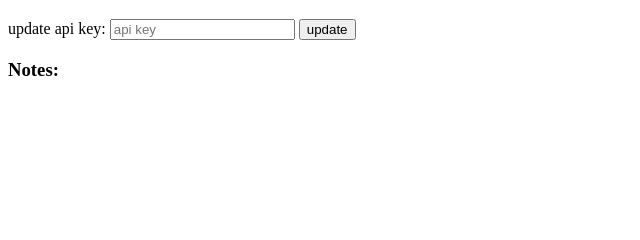
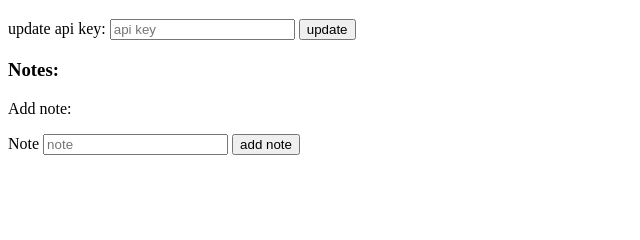
Before and after one commit to OfficerGreg/meta-plate, a Flask app: page /dashboard in a window 1280 px wide. Shown: the part 138-378 px from the top of the page, without its empty margins (0-640 px from the left). Run offline with Flask 2, Linux system fonts and the light colour scheme; a user stored in the database is signed in.

Commit message:
can create new notes

```diff
--- a/app.py
+++ b/app.py
@@ -9,6 +9,7 @@ from models import db, User
 from register import RegisterForm
 from login import LoginForm
 from apikey import ApiKeyForm
+from notes import NotesForm
 
 
 app = Flask(__name__)
@@ -25,8 +26,6 @@ login_manager.login_view = "login"
 @login_manager.user_loader
 def load_user(user_id):
    return User.query.get(int(user_id))
-
-
 
 db.init_app(app)
 
@@ -60,18 +59,29 @@ def login():
 def dashboard():
    user = current_user
 
-   form = ApiKeyForm()
-   if form.validate_on_submit():
-      # Get the logged-in user
+   api_form = ApiKeyForm()
+   if api_form.validate_on_submit():
       user = current_user
+      # Update the user's API key
+      user.api_key = api_form.api_key.data
+      db.session.commit()
+      return redirect(url_for("dashboard"))
 
-      # Update the user's API key
-      user.api_key = form.api_key.data
+   notes_form = NotesForm()
+   if notes_form.validate_on_submit():
+      # Add a new note
+      user.add_note(notes_form.note.data)
       db.session.commit()
       return redirect(url_for("dashboard"))
 
    notes = user.get_notes()
-   return render_template("dashboard.html", form=form, notes=notes)
+   return render_template("dashboard.html", api_form=api_form, notes_form=notes_form, notes=notes)
+
+@app.route("/note/<note>", methods=["GET"])
+@login_required
+def note(note):
+    return render_template("note.html", note=note)
+
 
 @app.route("/logout", methods=["GET", "POST"])
 @login_required
--- a/models.py
+++ b/models.py
@@ -5,13 +5,13 @@ import json
 
 db = SQLAlchemy()
 
-# Table Model for DB
+# User Table Model for DB
 class User(db.Model, UserMixin):
    id = db.Column(db.Integer, primary_key=True)
    username = db.Column(db.String(30), nullable=False, unique=True)
    password = db.Column(db.String(100), nullable=False)
    api_key  = db.Column(db.String(100))
-   notes    = db.Column(db.String)
+   notes    = db.Column(db.String, unique=True)
 
    def set_notes(self, notes):
       self.notes = json.dumps(notes)
@@ -21,5 +21,8 @@ class User(db.Model, UserMixin):
 
    def add_note(self, note):
       notes = self.get_notes()
-      notes.append(note)
-      self.set_notes(notes)
+
+      # check if unique
+      if note not in notes:
+         notes.append(note)
+         self.set_notes(notes)
--- /dev/null
+++ b/notes.py
@@ -0,0 +1,10 @@
+from flask_login import UserMixin, login_user, LoginManager, login_required, logout_user, current_user
+from flask_wtf import FlaskForm
+from wtforms import StringField, SubmitField
+from wtforms.validators import InputRequired, Length, ValidationError
+
+
+class NotesForm(FlaskForm):
+   note = StringField(validators=[InputRequired(),
+      Length(min=4, max=30)], render_kw={"placeholder": "note"})
+   submit = SubmitField("add note")
--- /dev/null
+++ b/static/css/note.css
@@ -0,0 +1,5 @@
+#text_area{
+    display: block;
+    margin-left: auto;
+    margin-right: auto;
+}
--- a/templates/dashboard.html
+++ b/templates/dashboard.html
@@ -1,11 +1,13 @@
 <!DOCTYPE html>
 <html lang="en">
+
 <head>
     <meta charset="UTF-8">
     <meta http-equiv="X-UA-Compatible" content="IE=edge">
     <meta name="viewport" content="width=device-width, initial-scale=1.0">
     <title>Dashboard</title>
 </head>
+
 <body>
     <h1>Logged in</h1>
     <a href="{{url_for('logout')}}">Log out</a>
@@ -13,12 +15,18 @@
 
     <form method="POST" action="">
         update api key:
-        {{ form.hidden_tag()}}
-        {{ form.api_key}}
-        {{ form.submit}}
+        {{ api_form.hidden_tag()}}
+        {{ api_form.api_key}}
+        {{ api_form.submit}}
     </form>
 
     <h3>Notes: </h3>
+    <p>Add note: </p>
+    <form method="POST" action="">
+        {{ notes_form.hidden_tag() }}
+        {{ notes_form.note.label }} {{ notes_form.note }}
+        {{ notes_form.submit }}
+    </form>
     <ul>
         {% for note in notes %}
         <li>{{ note }}</li>
@@ -26,4 +34,5 @@
     </ul>
 
 </body>
+
 </html>
--- a/templates/notes.html
+++ b/templates/notes.html
@@ -8,6 +8,8 @@
 </head>
 <body>
     <h1>Notes</h1>
-
+    {% for note in notes %}
+        <p><a href="{{ url_for('note', note=note) }}">{{ note }}</a></p>
+    {% endfor %}
 </body>
 </html>
```
Also changed, not shown: templates/note.html (added, +20 -0 lines), db/database.db.
